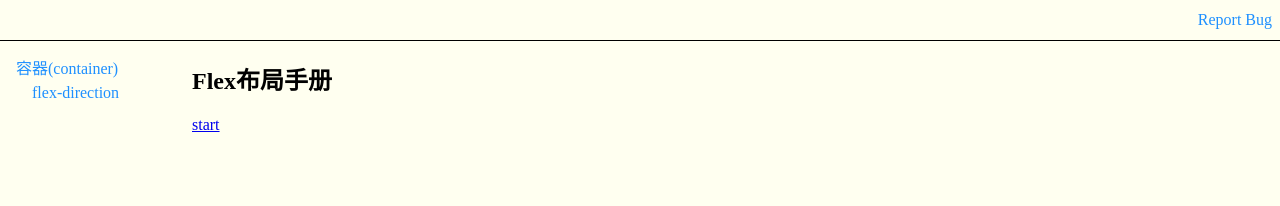
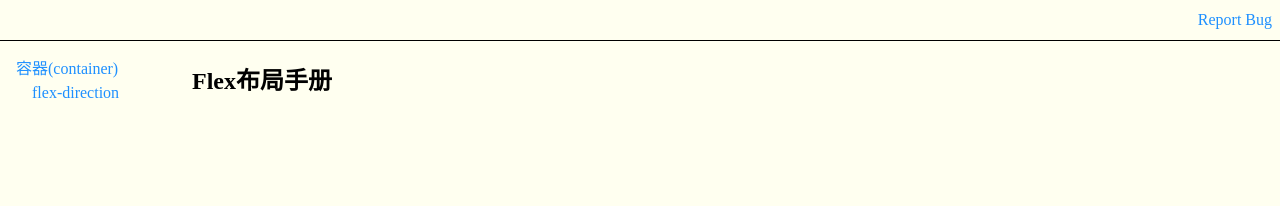
Before and after one commit to asurance/flex-tutorial, a Next.js app: page / in a window 1280 px wide. Shown: the top 206 px of the page. Built offline with nearby package versions, Linux system fonts and the light colour scheme.

Commit message:
fix(home): 取消首页调试用链接

```diff
--- a/pages/index.tsx
+++ b/pages/index.tsx
@@ -1,10 +1,8 @@
-import Link from 'next/link'
 import Layout from '../components/Layout'
 
 const Home = (): JSX.Element => {
     return <Layout >
         <header><h1>Flex布局手册</h1></header>
-        <Link href="/container/FlexDirection">start</Link>
     </Layout>
 }
 
```
